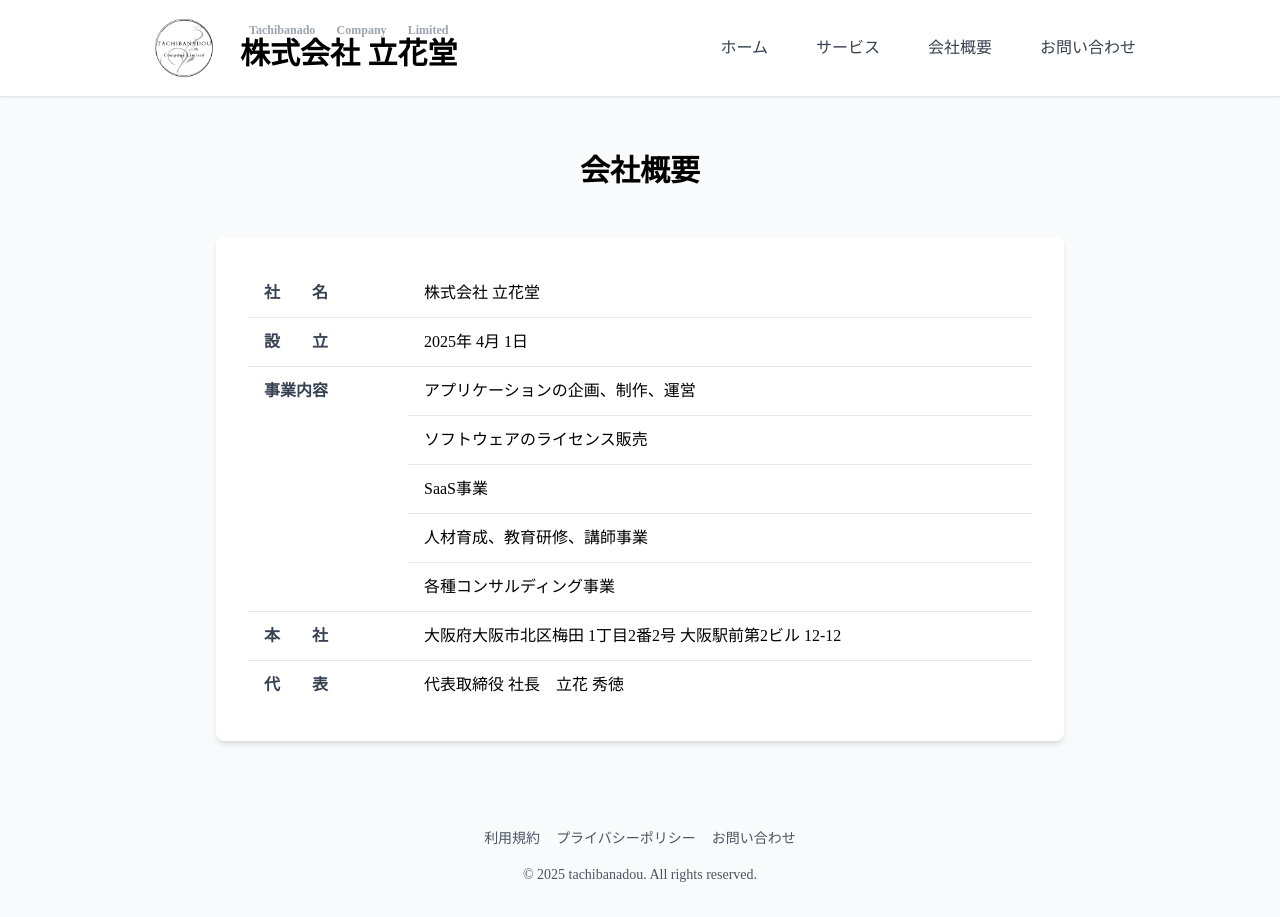
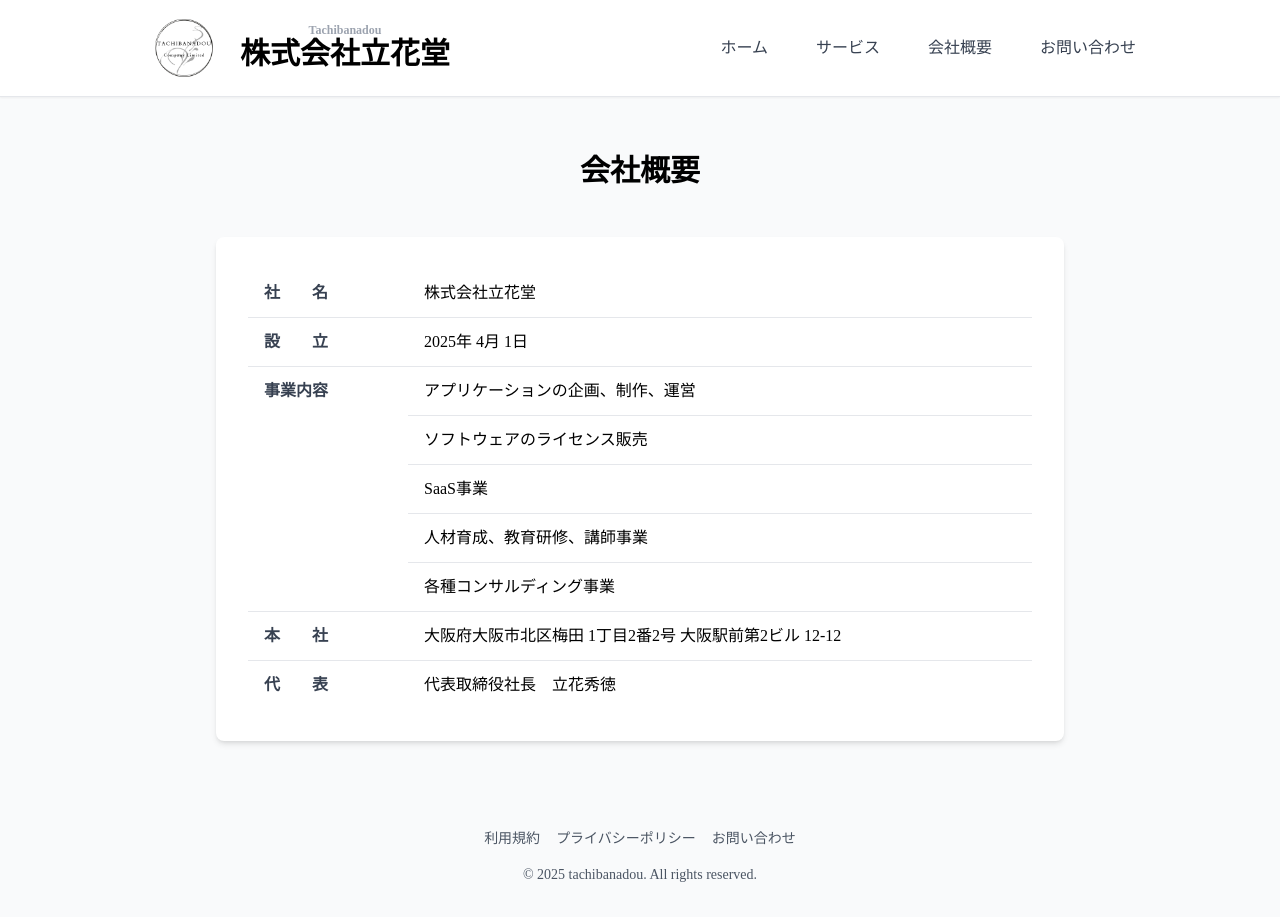
Before and after one commit to hidenoritachibana/tachibanadou-hp, a React (Create React App) app: page /company-profile in a window 1280 px wide. Built offline with nearby package versions, Linux system fonts and the light colour scheme.

Commit message:
add：SEO対応

```diff
--- a/public/index.html
+++ b/public/index.html
@@ -6,7 +6,7 @@
     <link href="https://fonts.googleapis.com/css2?family=Noto+Sans+JP:wght@400;700&display=swap" rel="stylesheet">
     <meta name="viewport" content="width=device-width, initial-scale=1" />
     <meta name="theme-color" content="#000000" />
-    <meta name="description" content="株式会社 立花堂は毎日を効率化、あなたの時間をもっと豊かにします。" />
+    <meta name="description" content="立花堂はITで毎日を効率化、あなたの時間をもっと豊かにします。" />
 
     <link rel="apple-touch-icon" href="%PUBLIC_URL%/logo.png" />
     <!--
@@ -25,10 +25,10 @@
     -->
     <script async src="https://pagead2.googlesyndication.com/pagead/js/adsbygoogle.js?client=ca-pub-5488561427106018"
      crossorigin="anonymous"></script>
-    <title>株式会社 立花堂</title>
+    <title>株式会社立花堂</title>
   </head>
   <body>
-    <noscript>You need to enable JavaScript to run this app.</noscript>
+    <noscript></noscript>
     <div id="root"></div>
     <!--
       This HTML file is a template.
--- a/src/components/Header.tsx
+++ b/src/components/Header.tsx
@@ -17,8 +17,8 @@ export default function Header() {
           <div className="ml-2 flex flex-col">
 
             <ruby className="text-3xl font-bold ml-2">
-              株式会社 立花堂
-              <rt className="text-xs text-gray-400">Tachibanado Company Limited</rt>
+              株式会社立花堂
+              <rt className="text-xs text-gray-400">Tachibanadou</rt>
             </ruby>
             <p className="text-xs">
             </p>
--- a/src/pages/CompanyProfile.tsx
+++ b/src/pages/CompanyProfile.tsx
@@ -14,7 +14,7 @@ const CompanyProfile = () => (
                     <tbody>
                         <tr className="border-b">
                             <th className="py-3 px-4 font-semibold w-40 text-gray-700">社　　名</th>
-                            <td className="py-3 px-4">株式会社 立花堂</td>
+                            <td className="py-3 px-4">株式会社立花堂</td>
                         </tr>
                         <tr className="border-b">
                             <th className="py-3 px-4 font-semibold text-gray-700">設　　立</th>
@@ -46,7 +46,7 @@ const CompanyProfile = () => (
                         </tr>
                         <tr>
                             <th className="py-3 px-4 font-semibold text-gray-700">代　　表</th>
-                            <td className="py-3 px-4">代表取締役 社長　立花 秀徳</td>
+                            <td className="py-3 px-4">代表取締役社長　立花秀徳</td>
                         </tr>
                     </tbody>
                 </table>
@@ -55,7 +55,7 @@ const CompanyProfile = () => (
                 <div className="space-y-6 sm:hidden">
                     <div>
                         <p className="text-gray-500 text-sm">社　　名</p>
-                        <p className="font-medium">株式会社 立花堂</p>
+                        <p className="font-medium">株式会社立花堂</p>
                     </div>
                     <div>
                         <p className="text-gray-500 text-sm">設　　立</p>
@@ -77,7 +77,7 @@ const CompanyProfile = () => (
                     </div>
                     <div>
                         <p className="text-gray-500 text-sm">代　　表</p>
-                        <p className="font-medium">代表取締役 社長　立花 秀徳</p>
+                        <p className="font-medium">代表取締役社長　立花秀徳</p>
                     </div>
                 </div>
 
```
